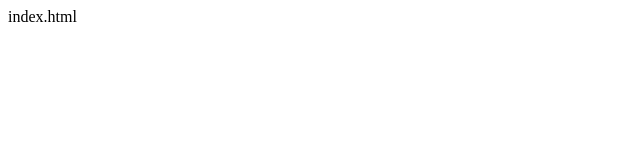
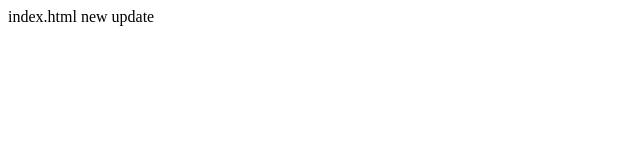
Before and after one commit to jadetulda1996/bsit3c, a plain HTML site: page index.html in a window 1280 px wide. Shown: the full height of the page, 0-640 px from the left. Drawn offline with Linux system fonts and the light colour scheme.

Commit message:
new update

```diff
--- a/index.html
+++ b/index.html
@@ -8,5 +8,7 @@
 </head>
 <body>
     index.html
+
+    new update
 </body>
 </html>
```
